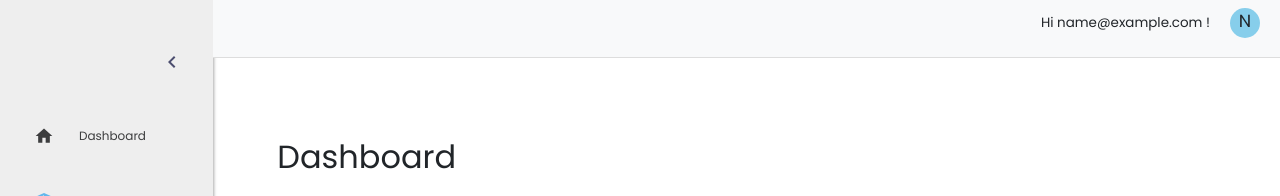
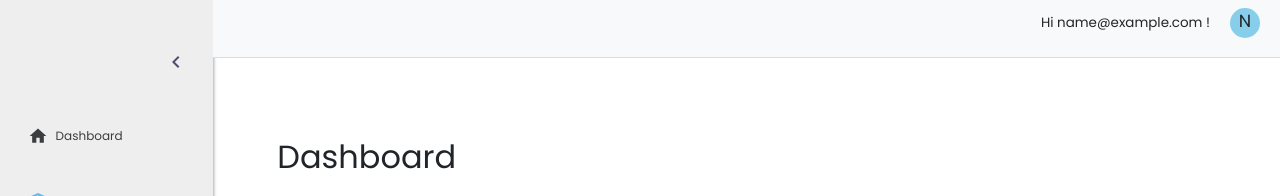
Before and after one commit to Pranil-Meherkar/React-starter-kit, a React (Create React App) app: page /dashboard in a window 1280 px wide. Shown: the top 196 px of the page. Built offline with nearby package versions, Linux system fonts and the light colour scheme; sample sign-in values are in the browser's storage.

Commit message:
updated sidebar styles

```diff
--- a/src/components/shared/SideBar/Sidebar.css
+++ b/src/components/shared/SideBar/Sidebar.css
@@ -56,6 +56,10 @@ html {
   padding-bottom: 2.5rem;
   margin: 0;
   transition: all 0.2s;
+  padding-left: 2vw;
+}
+
+.sidebar__ul--2.small {
   padding-left: 32px;
 }
 .sidebar__ul--2::-webkit-scrollbar {
@@ -86,7 +90,7 @@ html {
 .sidebar__ul--li-head-span {
   display: grid;
   justify-self: end;
-  margin-left: 150px;
+  margin-left: 12vw;
   cursor: pointer;
 }
 
@@ -129,7 +133,7 @@ html {
   align-items: center;
   grid-auto-flow: column;
   justify-content: start;
-  gap: 1.56rem;
+  gap: 0.5rem;
   color: #3c3d3e;
   text-decoration: none;
   font-size: 0.75rem;
--- a/src/components/shared/SideBar/Sidebar.jsx
+++ b/src/components/shared/SideBar/Sidebar.jsx
@@ -1,4 +1,4 @@
-import React, {useState} from "react";
+import React, {useEffect, useState} from "react";
 import { NavLink } from "react-router-dom";
 import Menu from "../../../routes/routesJSON/Menu.json"
 import "./Sidebar.css";
@@ -15,6 +15,7 @@ import WebIcon from '@mui/icons-material/Web';
 const Sidebar = (props) => {
 
   const [showSubMenuItems, setShowSubMenuItems] = useState(Menu.map(item => false));
+  const [windowSmall, setWindowSmall] = useState(false);
 
   const iconComponents = {
     "Dashboard": <HomeIcon fontSize="small"/>,
@@ -30,6 +31,30 @@ const Sidebar = (props) => {
     "Pages": <WebIcon fontSize="medium" />,
   }
   const { hideSidebar, handleHideSidebar } = props;
+
+  // useEffect(() => {
+  //   if(window.innerWidth <= 1200){
+  //     !hideSidebar && handleHideSidebar()
+  //   }
+  // }, [])
+
+  const setSidebarSmall = () => {
+    if(window.innerWidth <= 1200){
+          !hideSidebar && handleHideSidebar()
+    }
+    if(window.innerWidth <= 700){
+      setWindowSmall(true)
+    }else{
+      setWindowSmall(false)
+    }
+  }
+
+  useEffect(() => {
+    window.addEventListener('resize', setSidebarSmall);
+    return () => window.removeEventListener('resize', setSidebarSmall);
+  }, [])
+
+  console.log("windoww", windowSmall)
 
   return (
     <div className={`sidebar ${hideSidebar ? "small" : null}`}>
@@ -54,7 +79,7 @@ const Sidebar = (props) => {
               <div>
                 <MenuIcon
                   onClick={handleHideSidebar}
-                  style={{ marginTop: "5vh" }}
+                  style={{ marginTop: "5vh" , pointerEvents: windowSmall && "none"}}
                 />
               </div>
             ) : (
@@ -68,7 +93,7 @@ const Sidebar = (props) => {
           </span>
         </li>
       </ul>
-      <ul className="sidebar__ul sidebar__ul--2">
+      <ul className={`sidebar__ul sidebar__ul--2 ${hideSidebar ? "small" : null}`}>
         {Menu.map((header) => (
           <div key={header.id} >
             {header.masterName !== "home" ? (
```
